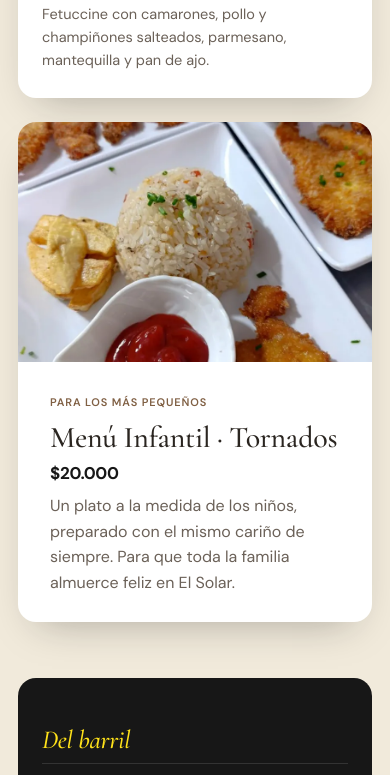
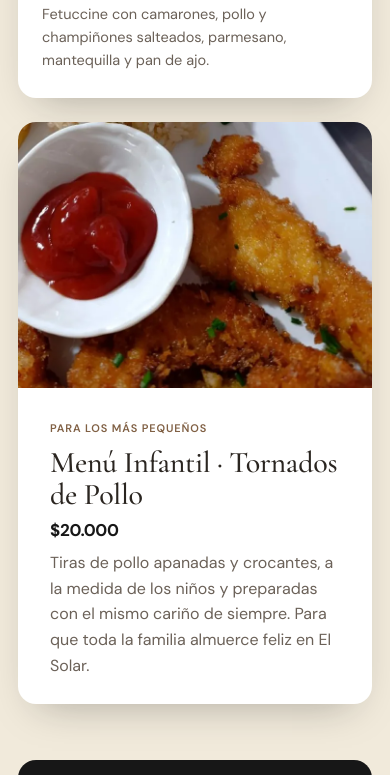
Before and after one commit to camiloquevedoin/elsolar, a plain HTML site: page index.html in a window 390 px wide. Shown: the part 4500-5275 px from the top of the page. Drawn offline with nearby package versions, Linux system fonts and the light colour scheme.

Commit message:
Menú infantil: Tornados de Pollo con foto centrada en los tornados
Co-Authored-By: Claude Opus 5.5 <noreply@anthropic.com>

```diff
--- a/index.html
+++ b/index.html
@@ -194,11 +194,11 @@
         </div>
 
         <article class="kids reveal">
-          <div class="kids__img"><img src="img/infantil.webp" alt="Menú infantil con pollo apanado, arroz y salsa de tomate" loading="lazy" width="963" height="1280"></div>
+          <div class="kids__img"><img src="img/tornados.webp" alt="Tornados de pollo apanados y crocantes con salsa de tomate" loading="lazy" width="733" height="550"></div>
           <div class="kids__body">
             <span class="tag">Para los más pequeños</span>
-            <h3>Menú Infantil · Tornados <span class="price">$20.000</span></h3>
-            <p>Un plato a la medida de los niños, preparado con el mismo cariño de siempre. Para que toda la familia almuerce feliz en El Solar.</p>
+            <h3>Menú Infantil · Tornados de Pollo <span class="price">$20.000</span></h3>
+            <p>Tiras de pollo apanadas y crocantes, a la medida de los niños y preparadas con el mismo cariño de siempre. Para que toda la familia almuerce feliz en El Solar.</p>
           </div>
         </article>
 
@@ -229,7 +229,7 @@
             </ul>
             <h3 class="carta__title">Para los más pequeños</h3>
             <ul>
-              <li><span class="carta__name">Menú Infantil · Tornados</span><span class="carta__dots"></span><span class="carta__price">$20k</span><p>Porción a la medida de los niños.</p></li>
+              <li><span class="carta__name">Menú Infantil · Tornados de Pollo</span><span class="carta__dots"></span><span class="carta__price">$20k</span><p>Tiras de pollo apanadas y crocantes, a la medida de los niños.</p></li>
             </ul>
           </div>
         </div>
--- a/styles.css
+++ b/styles.css
@@ -405,7 +405,8 @@ svg { width: 24px; height: 24px; fill: none; stroke: currentColor; stroke-width:
   .flavor__bg { background-attachment: scroll; }
   .story__grid, .delivery, .visit, .guarapo__grid, .celebra__grid { grid-template-columns: 1fr; }
   .kids { grid-template-columns: 1fr; }
-  .kids__img { height: 240px; }
+  .kids__img { height: auto; min-height: 0; aspect-ratio: 4 / 3; }
+  .kids__img img { object-position: 70% center; }
   .gallery { grid-auto-rows: 110px; }
   .guarapo__imgs { order: 2; }
   .story__img { max-width: 440px; }
```
Also changed, not shown: img/tornados.webp (added).
